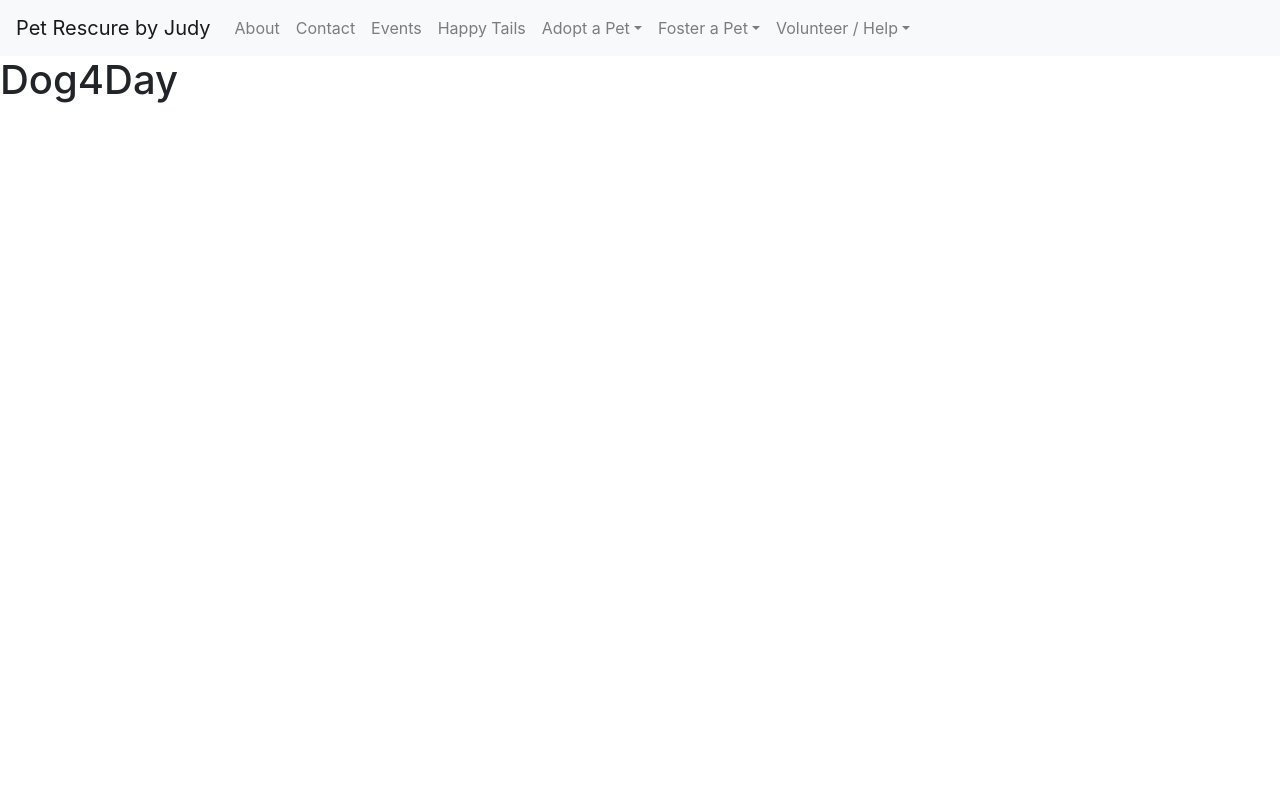
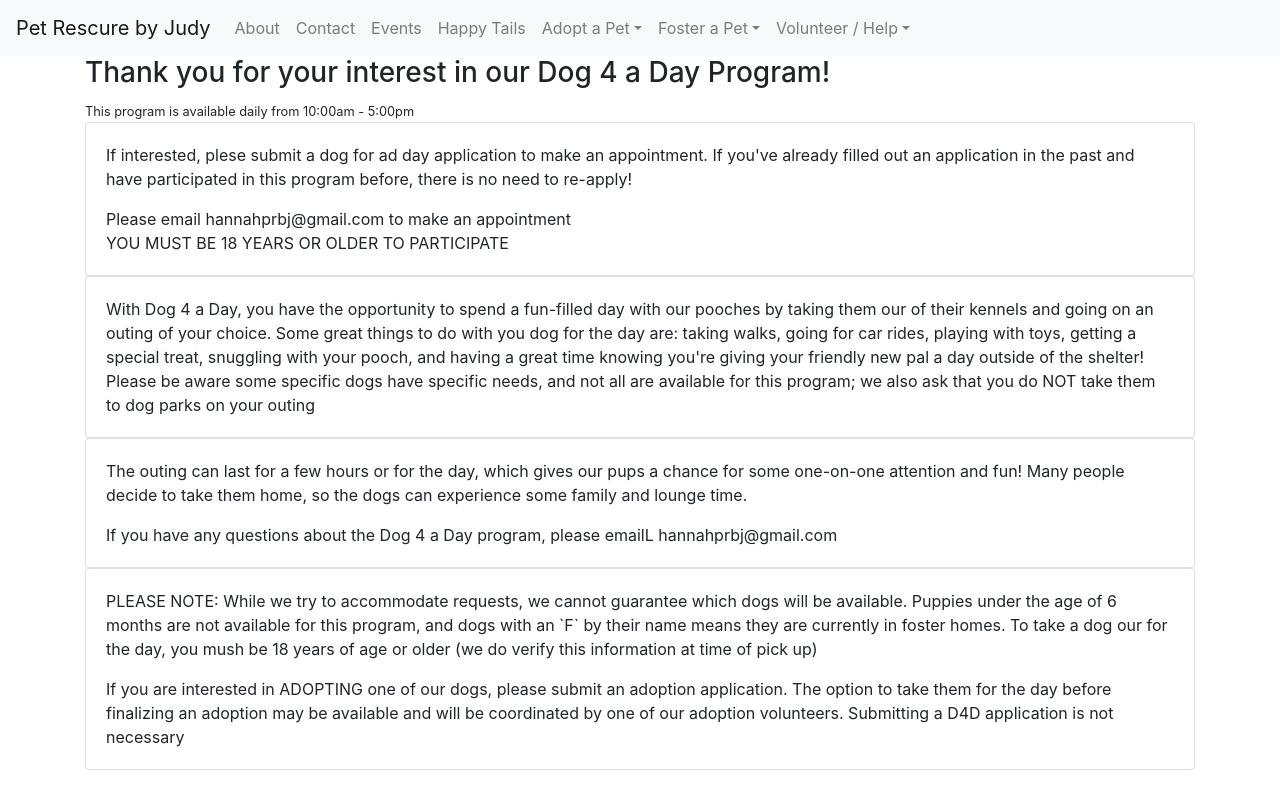
Before and after one commit to jmanock/prbj, a React (Create React App) app: page /Dog4Day in a window 1280 px wide. Built offline with nearby package versions, Linux system fonts and the light colour scheme.

Commit message:
added new page

```diff
--- a/src/Components/Layouts/Dog4Day.jsx
+++ b/src/Components/Layouts/Dog4Day.jsx
@@ -1,7 +1,36 @@
 import React from 'react';
 
 const Dog4Day = () =>(
-  <h1>Dog4Day</h1>
+  <div className='container'>
+    <h3>Thank you for your interest in our Dog 4 a Day Program!</h3>
+    <small>This program is available daily from 10:00am - 5:00pm</small>
+    <div className='card'>
+      <div className='card-body'>
+        <p className='card-text'>If interested, plese submit a dog for ad day application to make an appointment. If you've already filled out an application in the past and have participated in this program before, there is no need to re-apply!</p>
+        <p className='card-text'>Please email hannahprbj@gmail.com to make an appointment <br /> YOU MUST BE 18 YEARS OR OLDER TO PARTICIPATE</p>
+      </div>
+    </div>
+
+    <div className='card'>
+      <div className='card-body'>
+        <p className='card-text'>With Dog 4 a Day, you have the opportunity to spend a fun-filled day with our pooches by taking them our of their kennels and going on an outing of your choice. Some great things to do with you dog for the day are: taking walks, going for car rides, playing with toys, getting a special treat, snuggling with your pooch, and having a great time knowing you're giving your friendly new pal a day outside of the shelter! Please be aware some specific dogs have specific needs, and not all are available for this program; we also ask that you do NOT take them to dog parks on your outing</p>
+      </div>
+    </div>
+
+    <div className='card'>
+      <div className='card-body'>
+        <p className='card-text'>The outing can last for a few hours or for the day, which gives our pups a chance for some one-on-one attention and fun! Many people decide to take them home, so the dogs can experience some family and lounge time.</p>
+        <p className='card-text'>If you have any questions about the Dog 4 a Day program, please emailL hannahprbj@gmail.com</p>
+      </div>
+    </div>
+
+    <div className='card'>
+      <div className='card-body'>
+        <p className='card-text'>PLEASE NOTE: While we try to accommodate requests, we cannot guarantee which dogs will be available. Puppies under the age of 6 months are not available for this program, and dogs with an `F` by their name means they are currently in foster homes. To take a dog our for the day, you mush be 18 years of age or older (we do verify  this information at time of pick up)</p>
+        <p className='card-text'>If you are interested in ADOPTING one of our dogs, please submit an adoption application. The option to take them for the day before finalizing an adoption may be available and will be coordinated by one of our adoption volunteers. Submitting a D4D application is not necessary</p>
+      </div>
+    </div>
+  </div>
 );
 
 export default Dog4Day;
```
